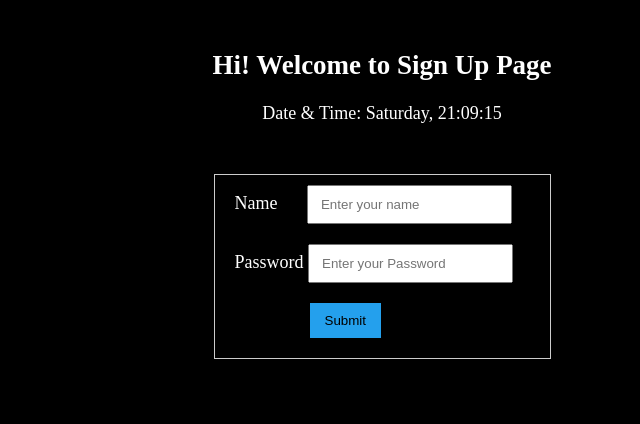
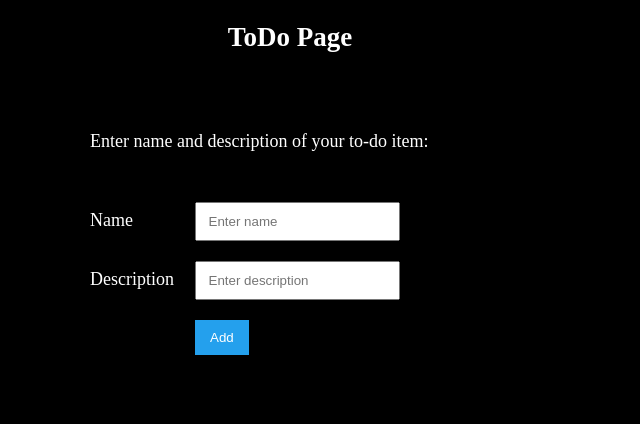
Before and after one commit to tech-zone11/flask-examples, a Flask app: page / in a window 1280 px wide. Shown: the top 424 px of the page, without its empty margins (258-898 px from the left). Run offline with Flask 3, Linux system fonts and the light colour scheme.

Commit message:
Update route for todo list

```diff
--- a/frontend/app.py
+++ b/frontend/app.py
@@ -11,6 +11,10 @@ def home(error=None):
     day_of_week = datetime.today().strftime('%A')
     current_time = datetime.now().strftime('%H:%M:%S')
     return render_template('index.html', day_of_week=day_of_week, current_time=current_time, error=error)
+
+@app.route('/todo')
+def todo():
+    return render_template('todo.html')
 
 @app.route('/submit', methods=['POST'])
 def submit():
@@ -34,5 +38,19 @@ def get_data():
     except requests.exceptions.JSONDecodeError:
         return 'error'
 
+@app.route('/submittodoitem', methods=['POST'])
+def submittodoitem():
+    error = None
+    data = dict(request.form)
+    if data["name"] == "" or data["description"] == "":
+        error = "All fields must be entered"
+    else:
+        response = requests.post(BACKEND_URL + '/submittodoitem', json=data)
+        if response.status_code == 500 or response.status_code == 400 or response.status_code == 401:
+           error = "Error Occurred! Please try after some time"
+        else:
+            return 'Todo Item Added Successfully!'
+    return home(error)
+
 if __name__ == '__main__':
     app.run(host='127.0.0.1',port=8000,debug=True)
--- a/frontend/templates/index.html
+++ b/frontend/templates/index.html
@@ -11,16 +11,22 @@
             background: #000;
             color: #fff;
             width: 1080px;
-            margin: 50px auto;
             text-align: center;
             font-size: 18px;
         }
+        .todo-section {
+            text-align: left;
+            width: 400px;
+            margin: 50px auto;
+            padding: 10px 20px 20px;
+        }
         form {
-            width: 295px;
             text-align: left;
-            border: 1px solid #ccc;
-            padding: 10px 20px 20px;
             margin: 50px auto;
+        }
+        label {
+            width: 100px;
+            display: inline-block;
         }
         input {
             margin-bottom: 20px;
@@ -28,35 +34,29 @@
         }
         button {
             padding: 10px 15px;
-            margin-left: 75px;
+            margin-left: 105px;
             background-color: #24A0ED;
             border: 0;
-        }
-        .mr-25 {
-            margin-right: 25px;
-        }
-        .error {
-            color: red;
-            font-size: 14px;
+            color: #fff;
         }
     </style>
 </head>
 <body>
-    <h2>Hi! Welcome to Sign Up Page</h2>
-    <div>Date & Time: {{ day_of_week }}, {{ current_time }}</div>
+    <h2>ToDo Page</h2>
 
-    <form action="/submit" method="post">
-        {% if error %}
-            <p class="error">{{ error }}</p>
-        {% endif %}
+    <div class="todo-section">
+        <p>Enter name and description of your to-do item:</p>
 
-        <label for="name" class="mr-25">Name</label>
-        <input type="text" name="name" id="name" placeholder="Enter your name"/>
+        <form action="/submittodoitem" method="post">
+        <label for="name">Name</label>
+        <input type="text" id="name" name="name" placeholder="Enter name"/>
+        <br/>
+        <label for="description">Description</label>
+        <input type="text" id="description" name="description" placeholder="Enter description"/>
 
-        <label for="password">Password</label>
-        <input type="password" name="password" id="password" placeholder="Enter your Password"/>
+        <button type="submit">Add</button>
+    </form>
+    </div>
 
-        <button type="submit">Submit</button>
-    </form>
 </body>
 </html>
```
